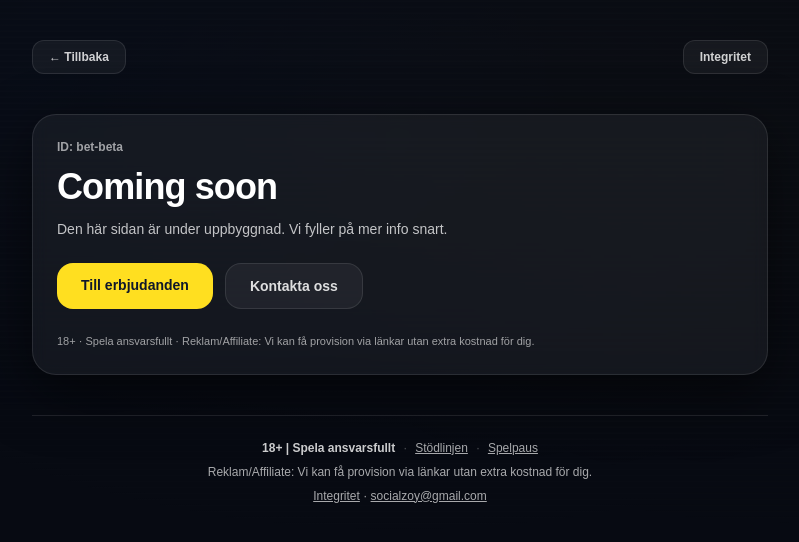
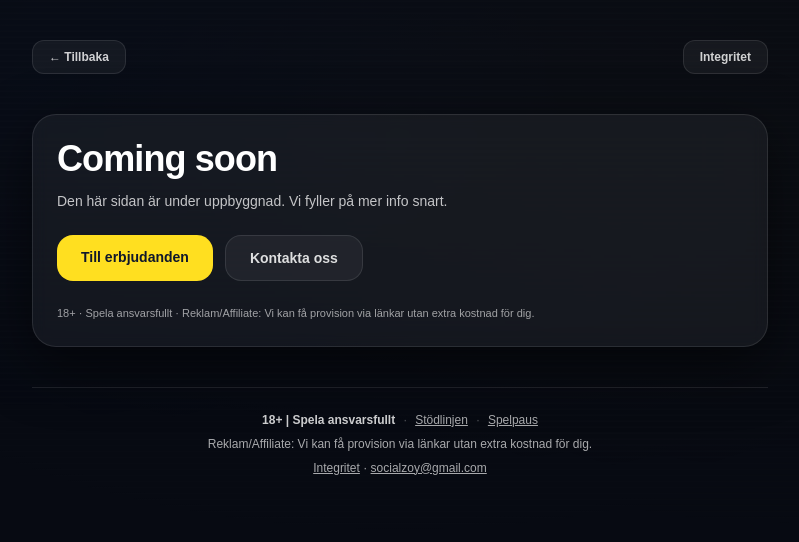
Before and after one commit to Oddropdev/jagskabetta, a Next.js app: page /out/bet-beta in a window 1280 px wide. Shown: the top 542 px of the page, without its empty margins (240-1039 px from the left). Built offline with nearby package versions, Linux system fonts and the light colour scheme.

Commit message:
Hide out page slug id

```diff
--- a/src/app/out/[slug]/page.tsx
+++ b/src/app/out/[slug]/page.tsx
@@ -5,11 +5,10 @@ export default async function OutPage({
 }: {
   params: Promise<{ slug: string }>;
 }) {
-  const { slug } = await params;
+  await params; // slug not shown (keeps route compatible)
 
   return (
     <main className="min-h-screen bg-[#070A12] text-white">
-      {/* subtle grain + vignette (same style as home) */}
       <div
         aria-hidden
         className="pointer-events-none fixed inset-0 opacity-[0.18]"
@@ -37,11 +36,7 @@ export default async function OutPage({
         </header>
 
         <section className="mt-10 overflow-hidden rounded-3xl border border-white/10 bg-white/5 p-6 shadow-[0_18px_55px_rgba(0,0,0,0.55)] backdrop-blur">
-          <div className="text-xs font-semibold text-white/60">ID: {slug}</div>
-
-          <h1 className="mt-3 text-4xl font-extrabold tracking-tight">
-            Coming soon
-          </h1>
+          <h1 className="text-4xl font-extrabold tracking-tight">Coming soon</h1>
 
           <p className="mt-3 text-sm text-white/75">
             Den här sidan är under uppbyggnad. Vi fyller på mer info snart.
@@ -84,8 +79,13 @@ export default async function OutPage({
           <div className="mt-2 text-center">{site.copy.disclosure}</div>
 
           <div className="mt-2 text-center">
-            <a className="underline" href={site.links.privacy}>Integritet</a> ·{" "}
-            <a className="underline" href={`mailto:${site.copy.email}`}>{site.copy.email}</a>
+            <a className="underline" href={site.links.privacy}>
+              Integritet
+            </a>{" "}
+            ·{" "}
+            <a className="underline" href={`mailto:${site.copy.email}`}>
+              {site.copy.email}
+            </a>
           </div>
         </footer>
       </div>
```
